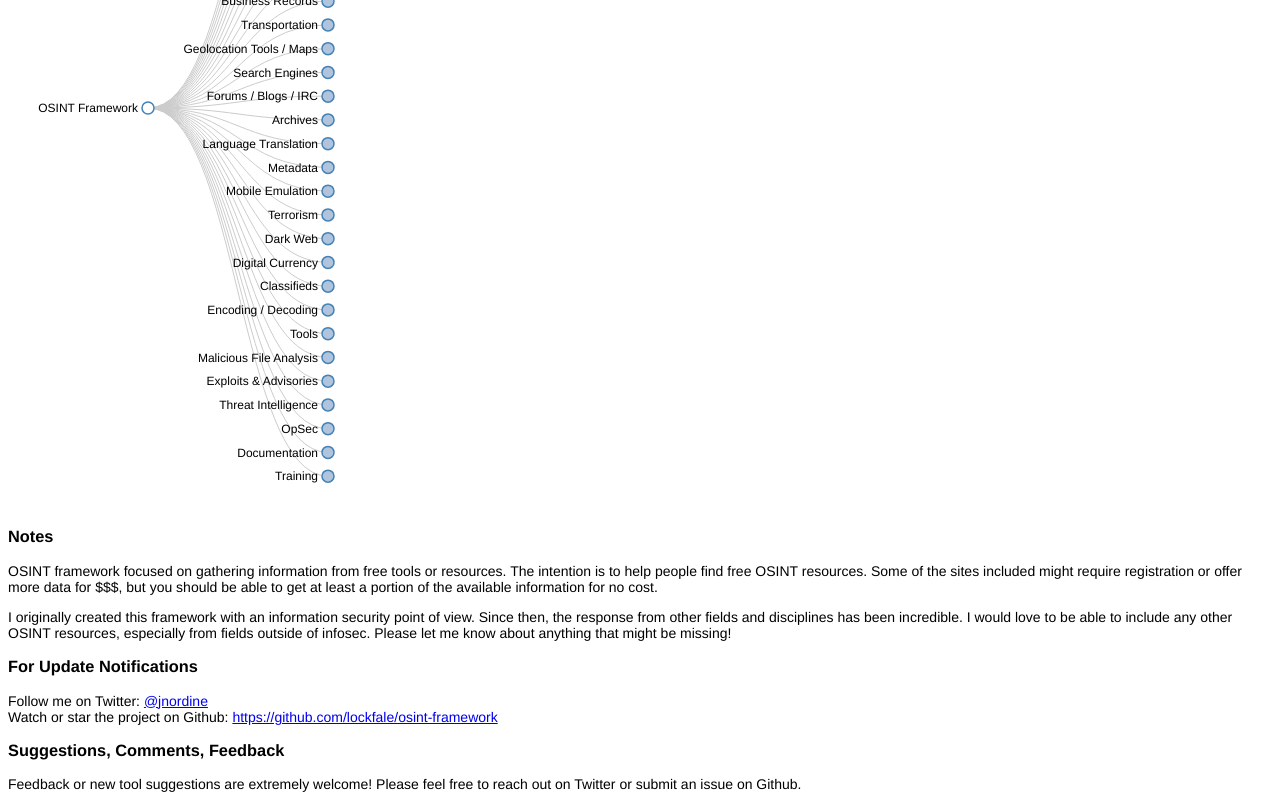
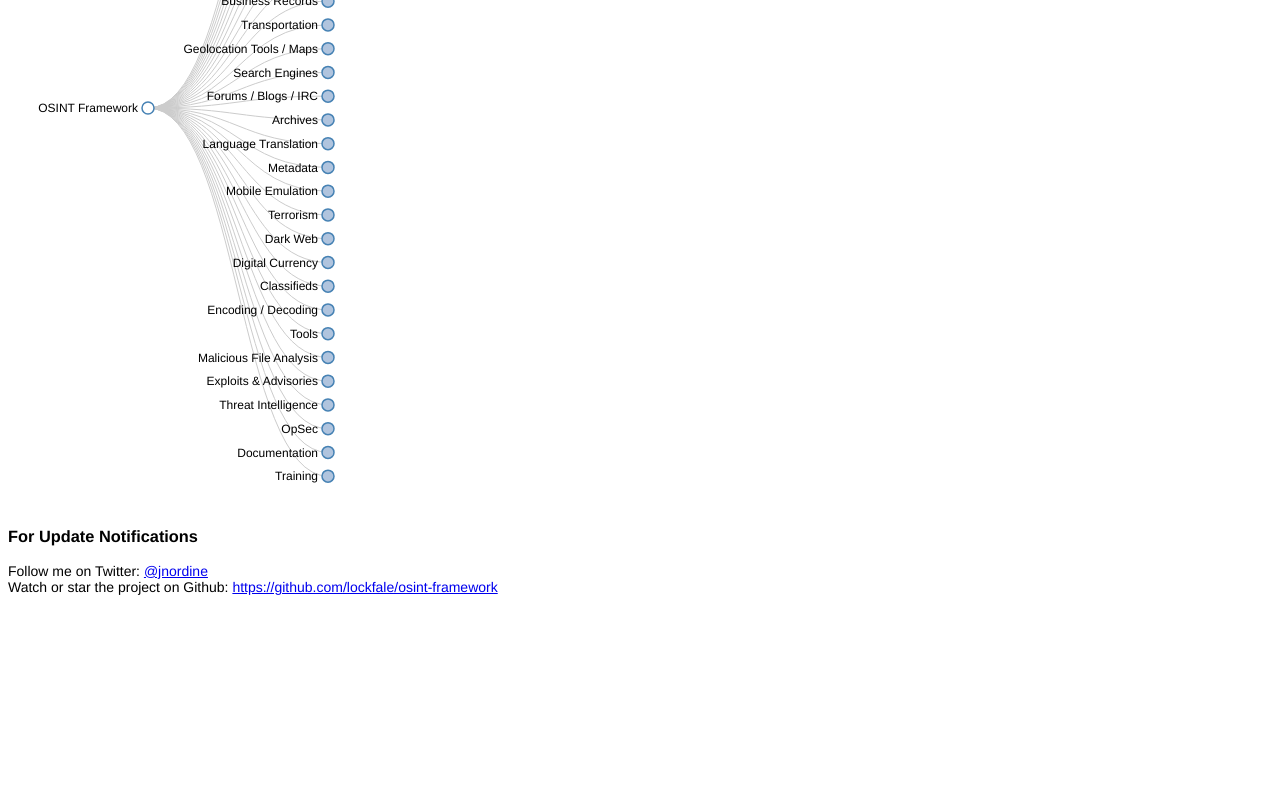
Before and after one commit to for/for.github.io, a plain HTML site: page index.html in a window 1280 px wide. Shown: the part 387-1187 px from the top of the page. After the commit the page ends 990 px from the top, so only its background shows below. Drawn offline with Linux system fonts and the light colour scheme.

Commit message:
Initial commit2

```diff
--- a/index.html
+++ b/index.html
@@ -22,18 +22,11 @@
     (R) - Requires registration<br>
     (M) - Indicates a URL that contains the search term and the URL itself must be edited manually<br></p></div>
 
-    <h3>Notes</h3>
-    OSINT framework focused on gathering information from free tools or resources.  The intention is to help people find free OSINT resources.  Some of the sites included might require registration or offer more data for $$$, but you should be able to get at least a portion of the available information for no cost.<br>
-
-    <p>I originally created this framework with an information security point of view.  Since then, the response from other fields and disciplines has been incredible.  I would love to be able to include any other OSINT resources, especially from fields outside of infosec.  Please let me know about anything that might be missing!</p>
 
     <h3>For Update Notifications</h3>
     Follow me on Twitter: <a href="https://twitter.com/jnordine">@jnordine</a><br>
     Watch or star the project on Github: <a href="https://github.com/lockfale/osint-framework">https://github.com/lockfale/osint-framework</a>
 
-    <h3>Suggestions, Comments, Feedback</h3>
-    Feedback or new tool suggestions are extremely welcome!  Please feel free to reach out on Twitter or submit an issue on Github.
-
   </body>
 
 </html>
```
